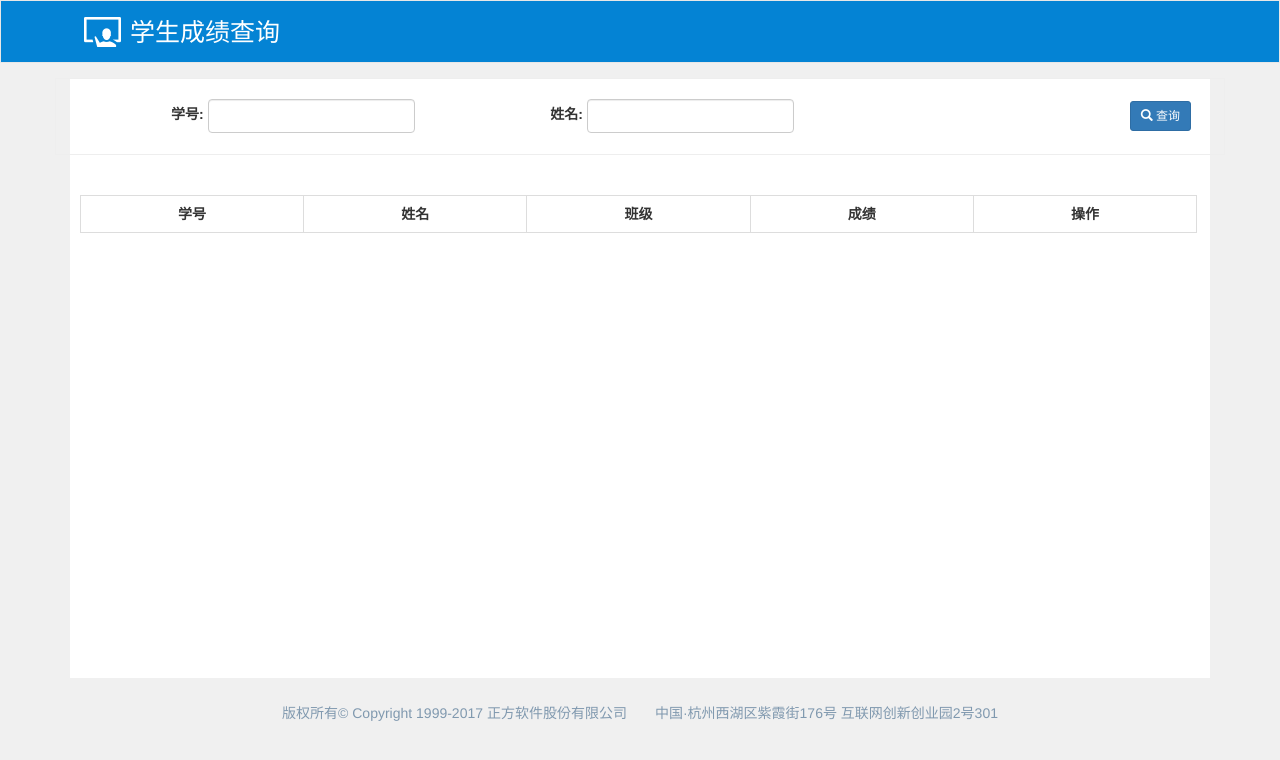
After one commit to Lhw-686/buct-, a Django app: template app/templates/teacher/grade_manage.html in a window 1280 px wide. The commit adds this page. Shown: the top 760 px of the page. Run offline with Django 3.2, Linux system fonts and the light colour scheme; the template is opened without the code that fills it, so the values that code supplies are empty; some libraries are stand-ins or nearby versions.

Commit message:
修改表的结构

```diff
--- a/app/templates/teacher/admin_arrange_course.html
+++ b/app/templates/teacher/admin_arrange_course.html
@@ -84,7 +84,7 @@
                                                 <span>
                                                     课程状态:
                                                     <select name="course_status"  class="form-control" style="margin-top: 6px; margin-bottom: 6px;">
-                                                        <option value="已开">已开</option>
+                                                        <option value="已开" selected>已开</option>
                                                         <option value="未开">未开</option>
                                                     </select>
                                                 </span>
@@ -148,7 +148,7 @@
                                                     课程状态:
                                                     <select name="course_status"  class="form-control" style="margin-top: 6px; margin-bottom: 6px;">
                                                         <option value="已开">已开</option>
-                                                        <option value="未开">未开</option>
+                                                        <option value="未开" selected>未开</option>
                                                     </select>
                                                 </span>
                                             </div>
--- /dev/null
+++ b/app/templates/teacher/grade_manage.html
@@ -0,0 +1,122 @@
+<!DOCTYPE html>
+<html>
+<head>
+    {% load staticfiles %}
+    <meta charset="utf-8"/>
+    <title>学生成绩查询</title>
+    <link rel="stylesheet" href="https://cdn.staticfile.org/twitter-bootstrap/3.3.7/css/bootstrap.min.css">
+    <script src="https://cdn.staticfile.org/jquery/2.1.1/jquery.min.js"></script>
+    <script src="https://cdn.staticfile.org/twitter-bootstrap/3.3.7/js/bootstrap.min.js"></script>
+    <style>
+        body{
+            background-color: rgb(240, 240, 240);
+        }
+    </style>
+</head>
+<body>
+    <div style="background: #0483d4; border: 1px solid #e7e7e7;line-height: 60px; margin-bottom: 15px">
+        <img src="{% static 'image/logo_jw_w2.png' %}" style="padding-left: 80px">
+        <span style="color: white; font-size: 25px; vertical-align: middle">学生成绩查询</span>
+    </div>
+    <!--top_end-->
+    <div class="container" style="margin-left: 70px; margin-top: 1px; padding: 0px; margin-right: 70px; width: auto; background-color: white; height: 600px;">
+        <div class="row">
+            <div class="col-md-12" style="line-height: 70px;border: 1px solid #eeeeee;">
+                <form method="post" action="//" class="form-group form-inline">
+                    {% csrf_token %}
+                    <input hidden name="course" value="{{ course }}">
+                    <div class="col-md-4 " style="padding-left: 100px">
+                        <label>
+                            学号:
+                        </label>
+                        <input type="text" name="student_id" class="form-control">
+                    </div>
+                    <div class="col-md-4" style="padding-left: 100px">
+                        <label>
+                            姓名:
+                        </label>
+                        <input type="text" name="student_name" class="form-control">
+                    </div>
+                    <div class="col-md-4" style="padding-left: 300px;">
+                        <button type="submit" class="btn btn-primary btn-sm  btn-group-vertical" >
+                            <span class="glyphicon glyphicon-search"></span>
+                            查询
+                        </button>
+                    </div>
+                </form>
+            </div>
+        </div>
+        <div style="margin-top: 40px;">
+            <div style="display: block; opacity: 1; transition: opacity 0.15s linear 0s; font-weight: bolder;">
+                <table style="width: 98%; margin-left: 10px;" class="table table-bordered text-center">
+                    <tbody>
+                        <tr>
+                            <td width="20%">
+                                <span class="time">学号</span>
+                            </td>
+                            <td width="20%">
+                                <span class="time">姓名</span>
+                            </td>
+                            <td width="20%">
+                                <span class="time">班级</span>
+                            </td>
+                            <td width="20%">
+                                <span class="time">成绩</span>
+                            </td>
+                            <td width="20%">
+                                <span class="time">操作</span>
+                            </td>
+                        </tr>
+                        {% for i in student %}
+                        <tr style="font-weight: normal">
+                            <td width="20%">
+                                <span class="time">{{ i.student_id.student_id }}</span>
+                            </td>
+                            <td width="20%">
+                                <span class="time">{{ i.student_id.student_name }}</span>
+                            </td>
+                            <td width="20%">
+                                <span class="time">{{ i.student_id.student_class }}</span>
+                            </td>
+                            <td width="20%">
+                                <span class="time">{{ i.student_grade }}</span>
+                            </td>
+                            <td width="20%">
+                                <button class="btn btn-primary btn-sm  btn-group-vertical" data-toggle="modal" data-target="#{{ i.student_id.student_id }}">
+                                    修改
+                                </button>
+                                <form action="" method="post">
+                                    {% csrf_token %}
+                                    <div class="modal fade" id="{{ i.student_id.student_id }}" tabindex="-1" role="dialog" aria-labelledby="{{ i.teacher_id.teacher_id }}" aria-hidden="true">
+                                        <div class="modal-dialog">
+                                            <div class="modal-content">
+                                                <div class="modal-header">
+                                                    <button type="button" class="close" data-dismiss="modal" aria-hidden="true">&times;</button>
+                                                    <h4 class="modal-title" id="{{ i.teacher_id.teacher_id }}">
+                                                        修改成绩
+                                                    </h4>
+                                                </div>
+                                                <div class="modal-body">
+
+                                                </div>
+                                                <div class="modal-footer">
+                                                    <button type="button" class="btn btn-default" data-dismiss="modal">关闭</button>
+                                                    <button type="submit" class="btn btn-primary">提交更改</button>
+                                                </div>
+                                            </div>
+                                        </div>
+                                    </div>
+                                </form>
+                            </td>
+                        </tr>
+                        {% endfor %}
+                    </tbody>
+                </table>
+            </div>
+        </div>
+    </div>
+    <div class="footer" style="padding: 25px">
+	<p style="text-align: center; color: rgb(128, 153, 175)">版权所有&copy; Copyright 1999-2017  正方软件股份有限公司　　中国·杭州西湖区紫霞街176号 互联网创新创业园2号301</p>
+    </div>
+</body>
+</html>
--- a/app/templates/teacher/teacher_index.html
+++ b/app/templates/teacher/teacher_index.html
@@ -111,9 +111,9 @@
                         </li>
                         -->
                         <li class="col-md-4 col-sm-4 col-xs-6" style="text-align: center; font-size: 14px">
-                            <a href="#" style="text-decoration: none" target="_blank" title="学生成绩管理">
+                            <a href="{% url 'fix' teacher.teacher_id 8 %}" style="text-decoration: none" target="_blank" title="学生成绩管理">
                                 <img src="{% static 'image/chengjichaxun.png' %}" style="min-height: 48px; vertical-align: middle" alt="学生成绩管理">
-                                <h5 style="height: 60px; font-size: 14px; padding: 0px 0px 15px 0px; color: black">学生成绩管理</h5>
+                                <h5 style="height: 60px; font-size: 14px; padding: 0px 0px 15px 0px; color: black">课程成绩管理</h5>
                             </a>
                         </li>
                         <li class="col-md-4 col-sm-4 col-xs-6" style="text-align: center; font-size: 14px">
--- a/jwglxt/urls.py
+++ b/jwglxt/urls.py
@@ -43,6 +43,7 @@ urlpatterns = [
     path('is_admin/', views.is_admin),
     url('is_admin/(\d+)/$', views.admin, name='admin'),
     path('add_notice/', views.add_notice),
+    path('grade_manage/', views.grade_manage),
     path('add_student/', views.add_student),
     path('add_teacher/', views.add_teacher),
     path('arrange_course/', views.arrange_course),
```
Also changed, not shown: app/admin.py (+2 -16 lines), app/models.py (+44 -90 lines), app/templates/teacher/course_manage.html (added, +69 -0 lines), app/templates/teacher/grade_input.html (added, +67 -0 lines), app/views.py (+23 -33 lines), app/migrations/0001_initial.py, app/migrations/0002_auto_20200506_1333.py (deleted), app/migrations/0003_auto_20200506_1442.py (deleted), app/migrations/0004_auto_20200506_1443.py (deleted), app/migrations/0005_auto_20200506_1443.py (deleted), app/migrations/0006_auto_20200506_1444.py (deleted).
